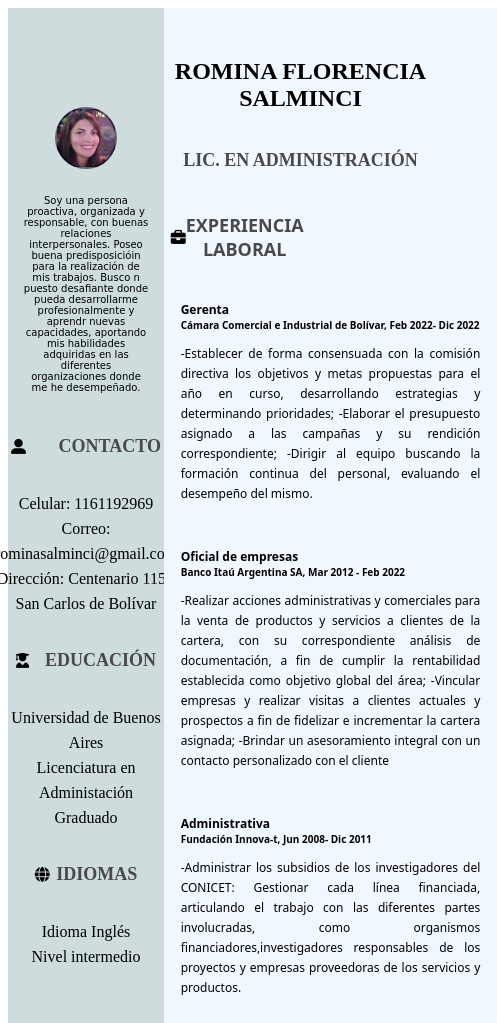
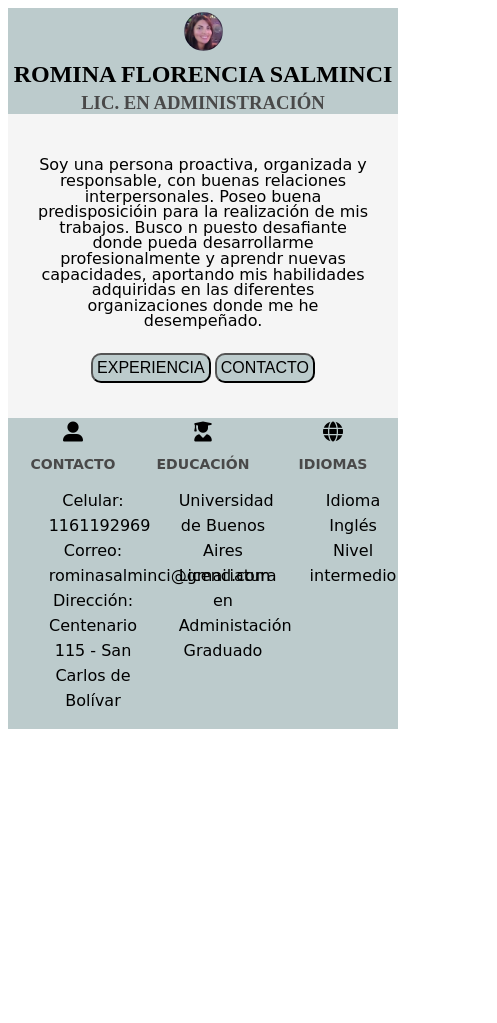
Before and after one commit to RominaSalminci/Proyecto-Final-Ticmas, a website: page views/home.html in a window 390 px wide. Shown: the top 1023 px of the page, 497 px wide, since content can reach past the window. After the commit the page ends 844 px from the top, so only its background shows below. Drawn offline with Linux system fonts and the light colour scheme.

Commit message:
Modificaciones en el trabajo

```diff
--- a/public/css/styles.css
+++ b/public/css/styles.css
@@ -17,82 +17,70 @@ Raleway */
 }
 body {
     width: 100%;
-    display: flex;
 
 }
 
 .perfil {
-    display:flex;
-    justify-content: center;
-    padding-top: 30px;
-    padding-bottom: 30px;
+
+    font-size: 16px;
+    text-align: center;
+    padding-top: 1vw;
+    line-height: 2vw;
 }
 
 .foto-perfil{
     border-radius: 50%;
-    width: 16vw;
+    width: 10vw;
     height: auto;
 }
 .header-nav{
-    background-color: rgb(206, 220, 221);
-    display: flex;
-    width: 30%;
-    height: 100%;
-    flex-direction: column;
+    background-color: rgb(188, 203, 204);
+    width: 100%;
+    height: auto;
+
 }
 
 h3{
     color: rgb(73, 73, 73);
-    font-weight: 20px;
-    display: flex;
+    font-weight: 12px;
 }
 
+.carrera{
+    color: rgb(73, 73, 73);
+    padding-bottom: 2vw;
+    margin: 0;
+}
 
 .descripcion{
     font-family: cursive;
     font-size:16px;
     text-align: center;
-    padding: 20px;
+    padding: 2vw;
+    line-height: 4vw;
+    margin: 5w;
 }
-
 .contacto{
     font-family: cursive;
-    font-size:16px;
+    font-size:12px;
     text-align: center;
-    padding: 20px;
-    align-items: center;
-    display: flex;
-    justify-content: center;
+    width: 33%;
+
 }
 
 .educacion{
     font-family: cursive;
-    font-size:16px;
+    font-size:12px;
     text-align: center;
-    padding: 20px;
-    align-items: center;
-    display: flex;
-    justify-content: center;
+    width: 33%;
 }
 .idioma{
     font-family: cursive;
-    font-size:16px;
+    font-size:12px;
     text-align: center;
-    padding: 20px;
-    align-items: center;
-    display: flex;
-    justify-content: center;
-}
-.portada{
-    background-color: aliceblue;
-    font-size: 25px;
-    display: flex;
-    justify-content: center;
-    flex-direction: column;
-    align-items: center;
-    width: 70vw;
+    width: 33%;
 
 }
+
 .experiencia-laboral{
     font-family: system-ui, system-ui, sans-serif;
     font-size:16px;
@@ -117,19 +105,19 @@ h3{
     font-size: 14px;
 }
 
-.text-left{
+.text{
     font-size: 16px;
     line-height: 25px;
+    text-align: center;
 }
 .main{
-    background-color: aliceblue;
-    font-size: 25px;
-    padding-top: 30px;
+    background-color: whitesmoke;
+    padding: 5vw;
     justify-content: center;
     flex-direction: column;
     align-items: center;
-    width: 70vw;
-    border-top: 0%;
+    width: 100vw;
+
 }
 
 .descr-empleos{
@@ -137,8 +125,6 @@ h3{
     font-family: system-ui, system-ui, sans-serif;
     font-size: 16x;
     line-height: 20px;
-
-
 }
 .menu {
     display: flex;
@@ -148,154 +134,71 @@ h3{
     padding: 20px;
     align-items: flex-center;
     margin:20px;
-
-  }
-
-.logo-con-descr{
-    display: flex;
-    justify-content: center;
-    align-items: center;
-    padding-right: 120px;
-    padding-left: 120px;
-    justify-content: space-around;
-
 }
 
 .logo-con-descr-main{
-    display: flex;
-    align-items: center;
-    padding-right: 600px;
-    justify-content: space-around;
+    text-align: center;
 }
 
 .fa-user-large, .fa-user-graduate, .fa-globe, .fa-briefcase{
     transition: all 1500ms;
-    font-size: 25px;
+    font-size: 20px;
+    margin-top: 1vw;
 
 }
 
 .fa-user-large:hover, .fa-user-graduate:hover, .fa-globe:hover, .fa-briefcase:hover {
     transform: rotate(360deg);
     color: blue;
+
+}
+.iconos{
+    display: flex;
+    justify-content: space-around;
+    width: 100vw;
+    background-color: rgb(188, 203, 204);
+}
+.button{
+    background-color: rgb(188, 203, 204);
+    color: black;
+    font-size: 16px;
+    padding: 4px;
+    border-radius: 10px;
+    margin-bottom: 4vw;
 }
 
-@media(max-width: 480px){
-    .body{
-        width: 100%;
-        margin: 0%;
-
-    }
-
-    .main{
-        padding: 0%;
-        width: 100%;
-    }
-    .experiencia-laboral{
-        width: 100%;
-        text-align: left;
-        font-size: 12px;
-        padding: 2%;
-    }
-
-    h2{
-        font-size: 24px;
-        text-align: center;
-        padding-top: 30px;
-        display: flex;
-        flex-direction: column;
-    }
-    h3{
-        font-size: 16px;
-        text-align: center;
-    }
-    .perfil{
-        display:flex;
-        justify-content: center;
-        padding-top: 45px;
-        padding-bottom: 0%;
-    }
-    .descripcion{
-        font-size: 10px;
-        padding: 10%;
-    }
-    .header-nav{
-        align-items: center;
-        text-align: justify;
-        width: 40%;
-        height: auto;
-        display: flex;
-        flex-direction: column;
-        justify-content: center;
-        padding: 0%;
-
-    }
-    .fa-user-large, .fa-user-graduate, .fa-globe, .fa-briefcase{
-        font-size: 15px;
-
-    }
-    .text-left{
-        font-size: 10px;
-        text-align: center;
-        display: flex;
-        flex-direction: column;
-        align-items: center;
-        padding: 0%;
-
-
-    }
-    .logo-con-descr{
-        padding-right: 0px;
-        padding-left: 0px;
-    }
-    .contacto{
-        text-align: justify;
-
-    }
-    .tiitulo1{
-        font-size: 12px;
-
-    }
-    .titulo2{
-        font-size: 10px;
-
-    }
-    .logo-con-descr-main{
-        padding-right: 100px;
-
-    }
-
-    }
-
-@media(max-width: 768px){
-
-    .main{
-        width: 100%;
-
-    }
-    .text-left{
-        font-size: 16px;
-        text-align: center;
-        display: flex;
-        flex-direction: column;
-        align-items: center;
-        padding: 0%;
+.main-botones{
+    text-align: center;
 }
-    .logo-con-descr-main{
-    padding-right: 200px;
-
-}
-h2{
-    font-size: 24px;
-    text-align: center;
-    padding-top: 30px;
+.login-input{
     display: flex;
     flex-direction: column;
+    border: 1px solid rgb(73, 73, 73);
+    margin-bottom: 30px;
+    margin-left: 30%;
+    width: 40vw;
 }
-h3{
+.style-form{
+    background-color: aliceblue;
+    padding: 20px;
+}
+.login{
+    text-align: center;
+    font-size: 30px;
+    font-family: Verdana, Geneva, Tahoma, sans-serif;
+    font-weight: bold;
+}
+.formulario{
+    text-align: center;
     font-size: 18px;
-    text-align: center;
+    padding: 3vw;
 }
+.button-contacto{
+    background-color: rgb(117, 182, 117);
+    color: black;
+    font-size: 16px;
+    padding: 4px;
+    border-radius: 10px;
+    margin-bottom: 4vw;
+    margin-top: 1vw;
 }
-
-/*Meatloaf
-AngryBirds
--- a/views/home.html
+++ b/views/home.html
@@ -8,76 +8,54 @@
     <link rel="stylesheet" href="https://cdnjs.cloudflare.com/ajax/libs/font-awesome/6.3.0/css/all.min.css" integrity="sha512-SzlrxWUlpfuzQ+pcUCosxcglQRNAq/DZjVsC0lE40xsADsfeQoEypE+enwcOiGjk/bSuGGKHEyjSoQ1zVisanQ==" crossorigin="anonymous" referrerpolicy="no-referrer" />
     <link rel="stylesheet" href="/css/styles.css">
 </head>
+
 <body class="cuerpo">
     <header class="header-nav">
         <div class="perfil">
             <img class="foto-perfil"src="/img/romina.jpg">
+            <h2>ROMINA FLORENCIA SALMINCI</h2>
+            <h3 class="carrera">LIC. EN ADMINISTRACIÓN</h3>
         </div>
+    </header>
+<main class="main">
         <div class="descripcion">
             <p>Soy una persona proactiva, organizada y responsable, con buenas relaciones interpersonales. Poseo buena predisposicióin para la realización de mis trabajos. Busco n puesto desafiante donde pueda desarrollarme profesionalmente y aprendr nuevas capacidades, aportando mis habilidades adquiridas en las diferentes organizaciones donde me he desempeñado.
             </p>
         </div>
-        <div clas="contacto">
-            <div class="logo-con-descr">
+        <div class="main-botones">
+            <a href="/experiencia"><button type="button" class="button">EXPERIENCIA</button></a>
+            <a href="/contacto"><button type="button" class="button">CONTACTO</button></a>
+        </div>
+</main>
+
+<footer class="iconos">
+        <div class="contacto">
             <i class="fa-solid fa-user-large"></i>
             <h3>CONTACTO</h3>
-            </div>
-            <ul class="text-left"type="none">
+            <ul class="text"type="none">
                 <li>Celular: 1161192969</li>
                 <li>Correo: rominasalminci@gmail.com</li>
                 <li>Dirección: Centenario 115 - San Carlos de Bolívar</li>
             </ul>
         </div>
-        <div clas="educacion">
-            <div class="logo-con-descr">
+        <div class="educacion">
             <i class="fa-solid fa-user-graduate"></i>
             <h3>EDUCACIÓN</h3>
-            </div>
-            <ul class="text-left" type="none">
+            <ul class="text" type="none">
                 <li>Universidad de Buenos Aires</li>
                 <li>Licenciatura en Administación</li>
                 <li>Graduado</li>
             </ul>
         </div>
-        <div clas="idioma">
-            <div class="logo-con-descr">
+        <div class="idioma">
             <i class="fa-solid fa-globe"></i>
             <h3>IDIOMAS</h3>
-            </div>
-            <ul class="text-left" type="none">
+            <ul class="text" type="none">
                 <li>Idioma Inglés</li>
                 <li>Nivel intermedio</li>
             </ul>
         </div>
-
-</header>
-<main class="main">
-    <div class="portada">
-        <h2>ROMINA FLORENCIA SALMINCI</h2>
-        <h3>LIC. EN ADMINISTRACIÓN</h3>
-    </div>
-    <div class="experiencia-laboral">
-        <div class="logo-con-descr-main">
-        <i class="fa-solid fa-briefcase"></i>
-        <h3>EXPERIENCIA LABORAL</h3></div>
-        <ul class="experiencia" type="none">
-            <li class="titulo1"><strong>Gerenta</strong></li>
-            <li class="titulo2"><strong>Cámara Comercial e Industrial de Bolívar, Feb 2022- Dic 2022</strong></li>
-            <p class="descr-empleos">-Establecer de forma consensuada con la comisión directiva los objetivos y metas propuestas para el año en curso, desarrollando estrategias y determinando prioridades; -Elaborar el presupuesto asignado a las campañas y su rendición correspondiente; -Dirigir al equipo buscando la formación continua del personal, evaluando el desempeño del mismo.</p>
-        </ul>
-        <ul class="experiencia" type="none">
-            <li class="titulo1"><strong>Oficial de empresas</strong></li>
-            <li class="titulo2"><strong>Banco Itaú Argentina SA, Mar 2012 - Feb 2022</strong></li>
-            <p class="descr-empleos">-Realizar acciones administrativas y comerciales para la venta de productos y servicios a clientes de la cartera, con su correspondiente análisis de documentación, a fin de cumplir la rentabilidad establecida como objetivo global del área; -Vincular empresas y realizar visitas a clientes actuales y prospectos a fin de fidelizar e incrementar la cartera asignada; -Brindar un asesoramiento integral con un contacto personalizado con el cliente</p>
-        </ul>
-        <ul class="experiencia"type="none">
-            <li class="titulo1"><strong>Administrativa</strong></li>
-            <li class="titulo2"><strong>Fundación Innova-t, Jun 2008- Dic 2011</strong></li>
-            <p class="descr-empleos">-Administrar los subsidios de los investigadores del CONICET: Gestionar cada línea financiada, articulando el trabajo con las diferentes partes involucradas, como organismos financiadores,investigadores responsables de los proyectos y empresas proveedoras de los servicios y productos.</p>
-        </ul>
-    </div>
-
-</main>
+</footer>
 
 </body>
 </html>
```
Also changed, not shown: app.js (+12 -0 lines), views/contacto.html (added, +88 -0 lines), views/experiencia.html (added, +77 -0 lines).
